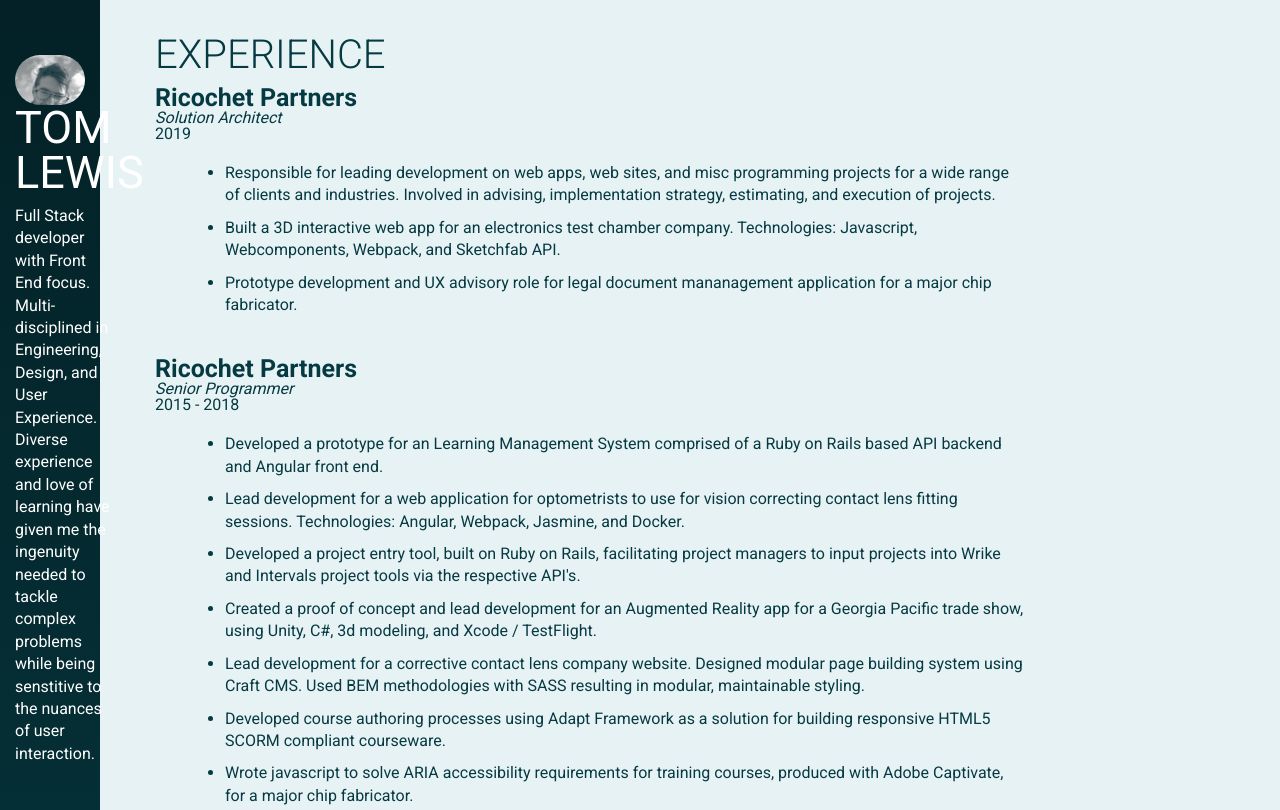
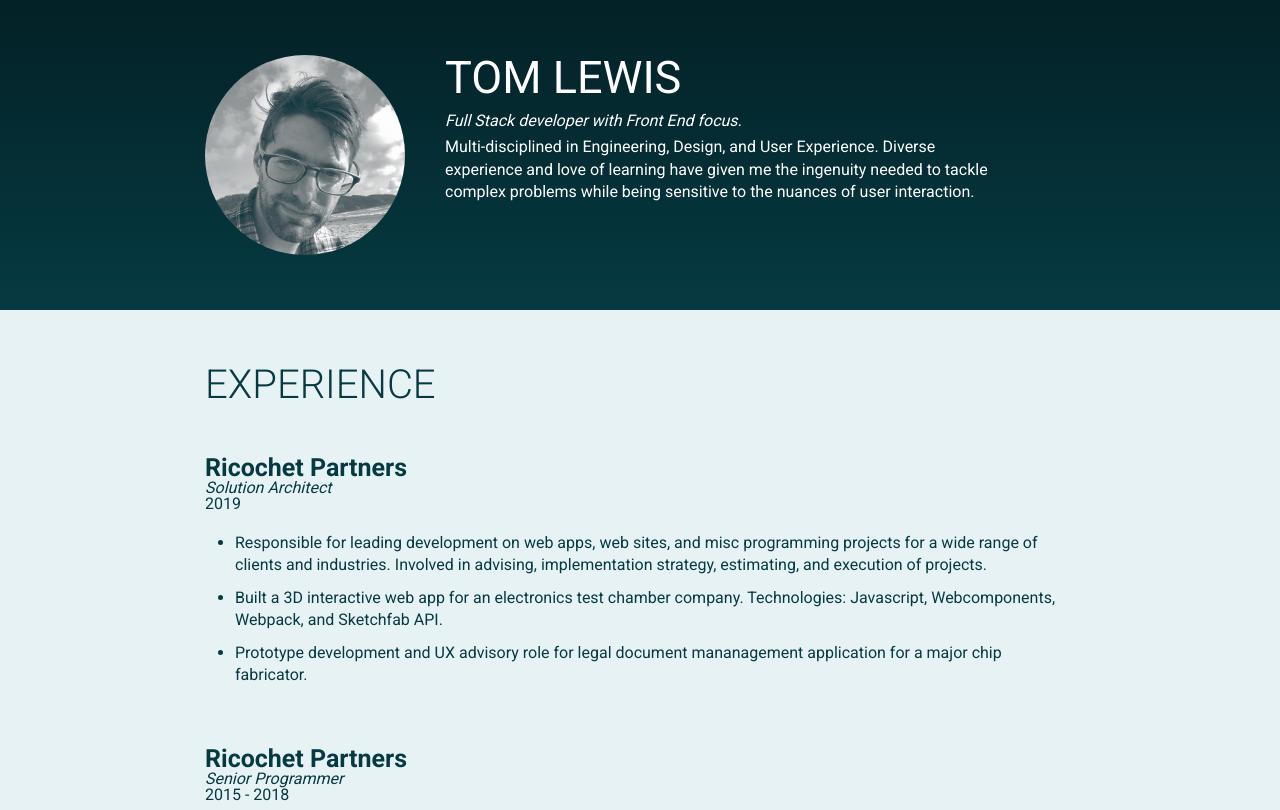
Before and after one commit to tlewismedia/resume, a website: page index.html in a window 1280 px wide. Shown: the top 810 px of the page. Drawn offline with Linux system fonts and the light colour scheme.

Commit message:
temp digital only

```diff
--- a/resume_2018.html
+++ b/index.html
@@ -2,7 +2,11 @@
 <html lang="en">
 <head>
   <meta charset="UTF-8">
-  <title>Thomas Lewis - Developer</title>
+  <meta property="og:image" content="https://tomlewis.surge.sh/profile.jpg" />
+  <meta property="og:title" content="Thomas Lewis - 2019 Resume" />
+  <meta property="description" content="Full Stack developer with Front End focus. Multi-disciplined in Engineering, Design, and User Experience. Diverse experience and love of learning have given me the ingenuity needed to tackle complex problems while being senstitive to the nuances of user interaction." />
+  <meta property="og:description" content="Full Stack developer with Front End focus. Multi-disciplined in Engineering, Design, and User Experience. Diverse experience and love of learning have given me the ingenuity needed to tackle complex problems while being senstitive to the nuances of user interaction." />
+  <title>Thomas Lewis - Developer - 2019 Resume</title>
   <link href="https://fonts.googleapis.com/css?family=Roboto:300,400,700" rel="stylesheet">
   <link rel="stylesheet" href="styles.css">
 </head>
@@ -18,7 +22,7 @@
 
         <!-- <div class="hdr__tag">Solution Architect</div> -->
 
-        <div class="objective">Full Stack developer with Front End focus. Multi-disciplined in Engineering, Design, and User Experience. Diverse experience and love of learning have given me the ingenuity needed to tackle complex problems while being senstitive to the nuances of user interaction.</div>
+        <div class="objective"><div class="hdr__role">Full Stack developer with Front End focus. </div>Multi-disciplined in Engineering, Design, and User Experience. Diverse experience and love of learning have given me the ingenuity needed to tackle complex problems while being sensitive to the nuances of user interaction.</div>
       </div>
     </div>
 
@@ -111,6 +115,7 @@
 <section class="education">
   <div class="container">
     <h2>Education</h2>
+    <div class="edu__block_wrap">
       <div class="edu__block">
         <div class="edu__school">Oregon State University - 2014</div>
         <div class="edu__degree">Bachelor of Science</div>
@@ -123,6 +128,7 @@
         <div class="edu__degree">Bachelor of Fine Arts</div>
         <div class="edu__degree">Expanded Media</div>
         <div class="edu__status">Magna Cum Laude</div>
+      </div>
     </div>
   </div>
 </section>
@@ -217,14 +223,13 @@
 <section class="about">
   <div class="container">
     <h2>About</h2>
-    Passionate about building high quality software
-    Lifelong pursuit developing my craft for code that is easy to read and maintain
+    Passionate about crafting beautiful solutions that make life easier. After every project, I reflect on how could the process have been more efficient, code easier to maintain, or the structure easier to understanding.
 
-    I live in beautiful Portland OR and enjoy going camping on the coast or in the mountains on the weekends with my two boys.
+    Lives in beautiful Portland OR and enjoy going camping on the coast or in the mountains on the weekends with my two boys.
 
     Life long pursuit of baking the perfect pizza.
 
-    Love all kinds of skiing, cycling, hiking, mushroom picking
+    Love all kinds of skiing, cycling, and hanging out in nature
 
     Enjoy mixing Award winning smoothies for my co-workers
     <p></p>
--- a/styles.css
+++ b/styles.css
@@ -4,6 +4,10 @@
 */
 a,abbr,acronym,address,applet,article,aside,audio,b,big,blockquote,body,canvas,caption,center,cite,code,dd,del,details,dfn,div,dl,dt,em,embed,fieldset,figcaption,figure,footer,form,h1,h2,h3,h4,h5,h6,header,hgroup,html,i,iframe,img,ins,kbd,label,legend,li,mark,menu,nav,object,ol,output,p,pre,q,ruby,s,samp,section,small,span,strike,strong,sub,summary,sup,table,tbody,td,tfoot,th,thead,time,tr,tt,u,ul,var,video{margin:0;padding:0;border:0;font:inherit;vertical-align:baseline}article,aside,details,figcaption,figure,footer,header,hgroup,menu,nav,section{display:block}body{line-height:1}blockquote,q{quotes:none}blockquote:after,blockquote:before,q:after,q:before{content:'';content:none}table{border-collapse:collapse;border-spacing:0}
 /*end reset*/
+
+strong {
+  font-weight: bold;
+}
 
 div {
   box-sizing: border-box;
@@ -28,10 +32,7 @@
 }
 
 
-/*move*/
-h2{
-  margin-bottom: 0;
-}
+
 
 h3 {
   font-size: 25px;
@@ -42,10 +43,7 @@
   padding: 40px 0;
 }
 
-/*move*/
-section {
-  padding: 0px 0;
-}
+
 
 ul{
   margin-left: 30px;
@@ -68,10 +66,7 @@
   padding: 15px;
 }
 
-/*move*/
-.print-wrap-one{
-  display: flex;
-}
+
 
 header{
   /* Permalink - use to edit and share this gradient: https://colorzilla.com/gradient-editor/#032126+0,063a42+100 */
@@ -87,38 +82,25 @@
 
 }
 
-.hdr__container{
+
+.hdr__container {
   display: flex;
-
-
-  /*move*/
-  flex-direction: column;
-  width: 100px;
 }
 
 .hdr__profile_img{
-  /*margin-right: 60px;*/
-  /*margin-bottom: 20px;*/
   background: url('/profile.jpg');
   background-size: cover;
   height: 200px;
+  width: 200px;
   border-radius: 100px;
-  flex-basis: 200px;
-  flex-grow: 0;
   flex-shrink: 0;
+
+
 }
 
-/*move*/
-.hdr__profile_img{
-  /*margin-right: 60px;*/
-  /*margin-bottom: 20px;*/
-  background: url('/profile.jpg');
-  background-size: cover;
-  height: 50px;
-  border-radius: 50px;
-  flex-basis: 50px;
-  flex-grow: 0;
-  flex-shrink: 0;
+.hdr__role{
+  font-style: italic;
+  margin-bottom: 4px;
 }
 
 .hdr__copy{
@@ -126,11 +108,7 @@
   margin-right: 80px;
 }
 
-/*move*/
-.hdr__copy {
-  margin-left: 0px;
-  margin-right: 0px;
-}
+
 
 h1 {
   font-size: 45px;
@@ -142,11 +120,7 @@
   margin-bottom: 15px;
 }
 
-/*.hdr__curve{
-  height: 100px;
-  border: 1px solid black;
-  background: white;
-}*/
+
 
 .objective {
   line-height: 1.4em;
@@ -154,11 +128,7 @@
 }
 
 
-/*move*/
-.objective {
-  width: 100px;
 
-}
 
 /***************************/
 .experience{
@@ -170,19 +140,7 @@
 }
 
 
-/*move*/
-.experience{
-  padding-top: 20px;
-  padding-left: 40px;
-  padding-right: 100px;
-}
-.experience section{
-  padding-top: 10px;
-  padding-bottom: 10px;
-}
-.experience li{
-  margin-left: 40px;
-}
+
 
 
 
@@ -206,6 +164,12 @@
   filter: progid:DXImageTransform.Microsoft.gradient( startColorstr='#0d676b', endColorstr='#0d7a6b',GradientType=0 ); /* IE6-9 */
 
   color: white;
+}
+
+.edu__block_wrap{
+  padding: 60px 0;
+  display: flex;
+  justify-content: space-evenly;
 }
 
 .edu__block{
@@ -302,25 +266,3 @@
     margin-left: 0px;
   }
 }
-
-
-@media print {
- /* header{
-    background: red !important;
-  }*/
-  body{
-    font-size: .5em;
-  }
-
-  .print-wrap-one{
-    display: flex;
-  }
-
-  /*.hdr__profile_img{
-    height: 100px;
-    border-radius: 50px;
-    flex-basis: 100px;
-    flex-grow: 0;
-    flex-shrink: 0;
-  }*/
-}
```
Also changed, not shown: 2 other files. Lines whose indentation alone changed are shown as unchanged.
